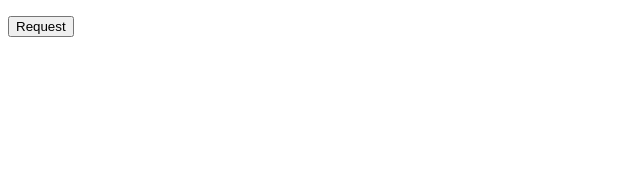
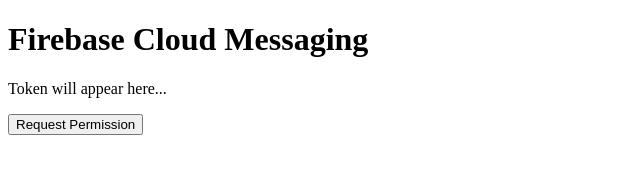
Before and after one commit to mervesenyigit/t3otomasyon-omar.github.io, a plain HTML site: page index.html in a window 1280 px wide. Shown: the whole page, without its empty margins (0-640 px from the left). Drawn offline with Linux system fonts and the light colour scheme.

Commit message:
Update index.html

```diff
--- a/index.html
+++ b/index.html
@@ -1,20 +1,15 @@
-
 <!DOCTYPE html>
 <html lang="en">
 <head>
     <meta charset="utf-8" />
     <meta name="viewport" content="width=device-width, initial-scale=1.0" />
-   <base href="https://t3otomasyon-omar.github.io/noty/">
-
-
-
-
-
+    <title>FCM Notification</title>
+    <base href="https://t3otomasyon-omar.github.io/noty/" />
 </head>
 <body>
-    <p id="token"></p>
-    <button onclick="requestPermission">Request</button>
-   <script type="module" src="./sdk.js" async></script>
-
+    <h1>Firebase Cloud Messaging</h1>
+    <p id="token">Token will appear here...</p>
+    <button onclick="requestPermission()">Request Permission</button>
+    <script type="module" src="./sdk.js" async></script>
 </body>
 </html>
```
